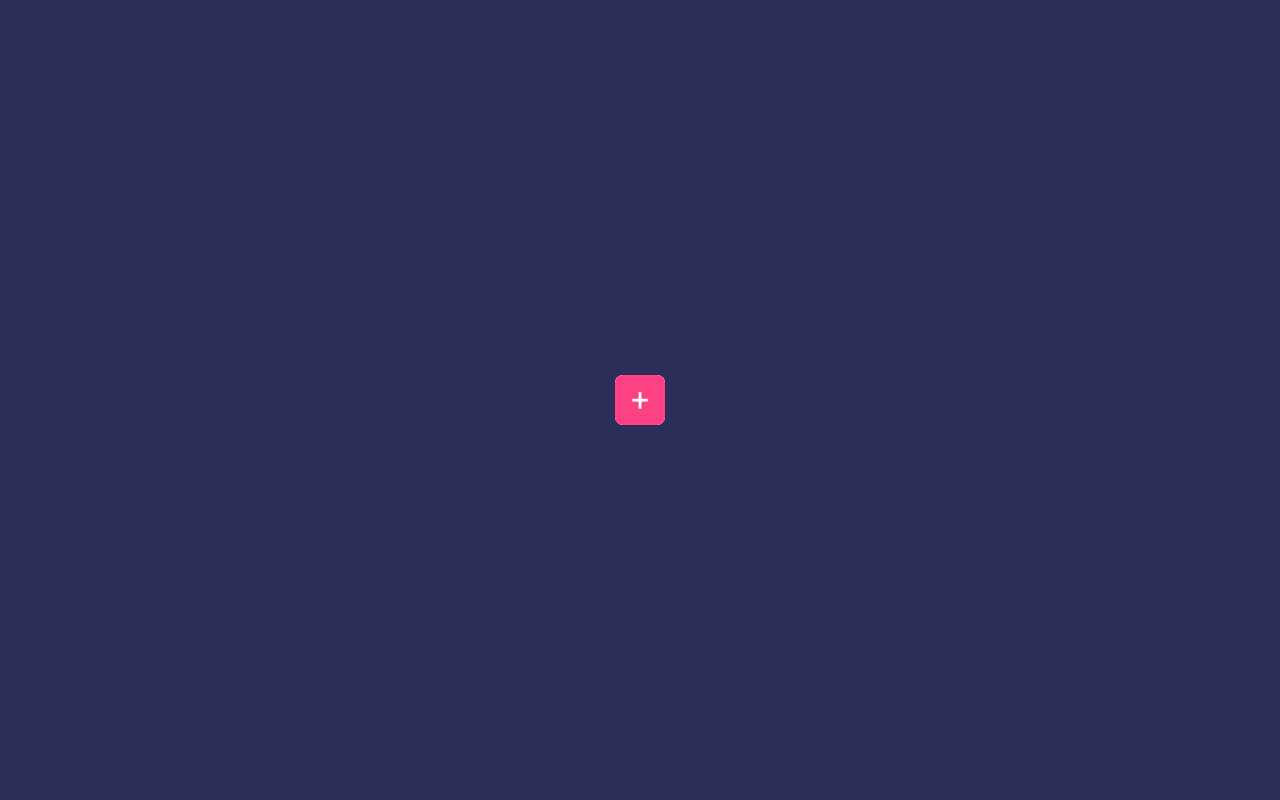
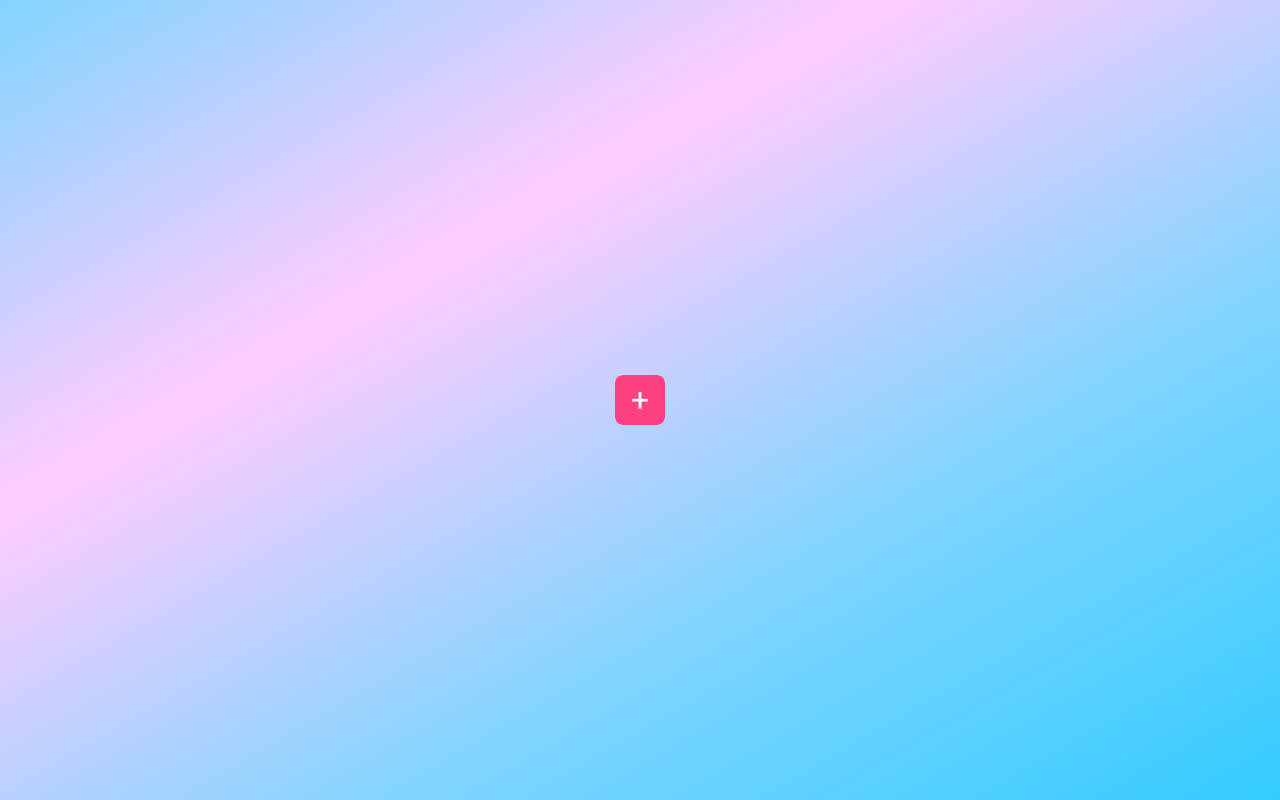
Before and after one commit to Rahul-Kar/Floating-Navigation, a plain HTML site: page index.html in a window 1280 px wide. Drawn offline with nearby package versions, Linux system fonts and the light colour scheme.

Commit message:
Update style.css

```diff
--- a/style.css
+++ b/style.css
@@ -7,7 +7,7 @@
 }
 body{
     min-height: 100vh;
-    background: rgba(5, 6, 59, 0.842);
+    background: linear-gradient(-30deg , #33ccff , #81d5ff , #ffccff , #81d5ff) !important;
     display: flex;
     justify-content: center;
     align-items: center;
```
